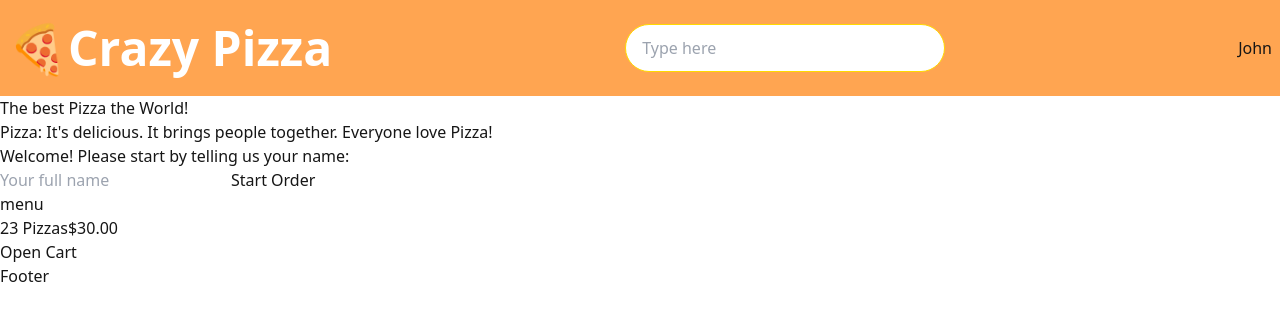
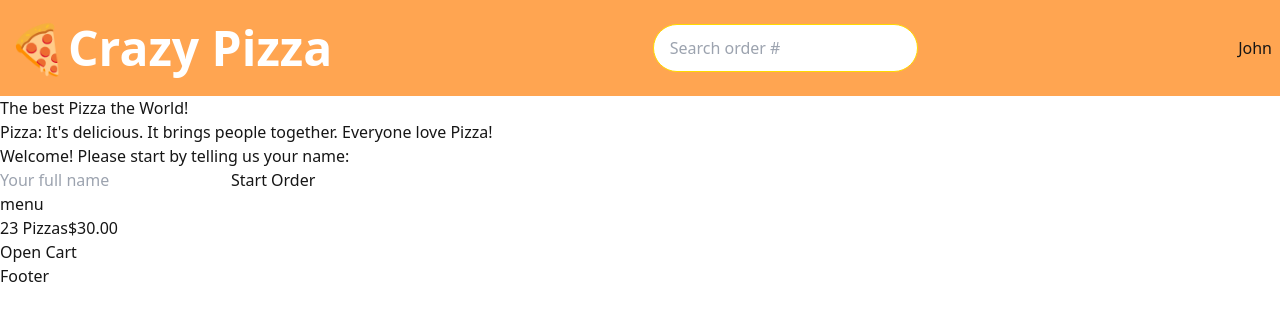
Before and after one commit to Fjdsilv/crazy-pizza-delivery, a React (Vite) app: page / in a window 1280 px wide. Shown: the top 320 px of the page. Built offline with nearby package versions, Linux system fonts and the light colour scheme.

Commit message:
started get SingleOrder

```diff
--- a/src/App.jsx
+++ b/src/App.jsx
@@ -10,7 +10,7 @@ import {
 } from "./pages";
 
 import { loader as menuLoader } from "./pages/Menu";
-import { loader as singleOrder } from "./pages/SingleOrder";
+import { loader as singleOrderLoader } from "./pages/SingleOrder";
 
 const router = createBrowserRouter([
   {
@@ -40,6 +40,8 @@ const router = createBrowserRouter([
       {
         path: "/order/:orderId",
         element: <SingleOrder />,
+        errorElement: <Error />,
+        loader: singleOrderLoader,
       },
     ]
   }
--- a/src/components/Header.jsx
+++ b/src/components/Header.jsx
@@ -1,15 +1,15 @@
 import { Link } from "react-router-dom";
+import SearchOrder from "./SearchOrder";
+
 const Header = () => {
   return (
     <header className="navbar bg-accent">
       <div className="container mx-auto">
         <nav className="w-full flex justify-between items-center py-4">
           <h1 className="text-5xl font-bold text-base-100"><Link to='/'>🍕Crazy Pizza</Link></h1>
-          <input
-            className="input input-bordered input-primary rounded-full w-full max-w-xs"
-            type="text"
-            placeholder="Type here"
-            />
+          <div>
+            <SearchOrder />
+          </div>
           <div>
             John
           </div>
--- a/src/components/SearchOrder.jsx
+++ b/src/components/SearchOrder.jsx
@@ -1,6 +1,32 @@
+import { useState } from "react";
+import { useNavigate } from "react-router-dom";
+
 const SearchOrder = () => {
+  const [query, setQuery] = useState("");
+
+  const navigate = useNavigate();
+
+  const handleSubmit = (e) => {
+    e.preventDefault();
+
+    if (!query) {
+      // put alert here!
+      return
+    }
+    navigate(`/order/${query}`);
+    setQuery("");
+  }
+
   return (
-    <div>SearchOrder</div>
+    <form onSubmit={handleSubmit}>
+      <input
+            className="input input-bordered input-primary rounded-full w-full max-w-xs"
+            type="text"
+            value={query}
+            onChange={(e) => setQuery(e.target.value)}
+            placeholder="Search order #"
+            />
+    </form>
   )
 }
 export default SearchOrder
--- a/src/pages/Error.jsx
+++ b/src/pages/Error.jsx
@@ -17,9 +17,7 @@ const Error = () => {
 
   return (
     <div>
-      {/* <h2>{error.data || error.message}</h2> */}
-      {/* <h2>{error.message}</h2> */}
-      <h2>Something went wrong...</h2>
+      <h2>{error.data || error.message}</h2>
       <button onClick={() => navigate(-1)}>
         Go to Back
       </button>
--- a/src/pages/SingleOrder.jsx
+++ b/src/pages/SingleOrder.jsx
@@ -1,8 +1,11 @@
 import { useLoaderData } from "react-router-dom";
 import { getOrder } from "../utils/apiRestaurant";
 
-export const loader = async (obj) => {
-  console.log(obj)
+export const loader = async ({ params }) => {
+  const id = params.orderId;
+  const order = await getOrder(id)
+  console.log(order)
+
   return null
 }
 
```
